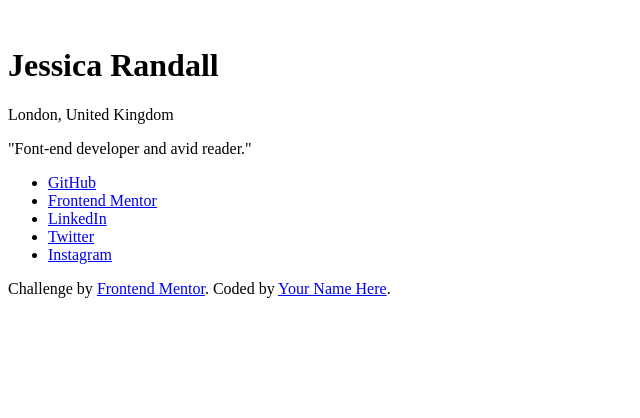
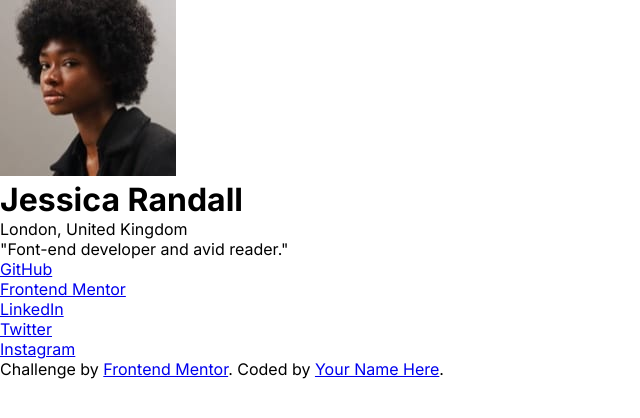
Before and after one commit to emersonescodes/social-links-profile-main, a plain HTML site: page index.html in a window 1280 px wide. Shown: the whole page, without its empty margins (0-640 px from the left). Drawn offline with Linux system fonts and the light colour scheme.

Commit message:
css variables

```diff
--- a/css/global.css
+++ b/css/global.css
@@ -0,0 +1,16 @@
+:root {
+    --primary-green: rgb(197, 248, 42);
+    --white: #ffffff;
+    --grey: #333333;
+    --dark-grey: #1f1f1f;
+    --black: #141414;
+
+    --font:Inter, sans-serif;
+    --text: 14px/125% var(--font);
+}
+
+* {
+    margin: 0;
+    padding: 0;
+    font-family: var(--font);
+}
--- a/css/import.css
+++ b/css/import.css
@@ -0,0 +1,4 @@
+@import url('https://fonts.googleapis.com/css2?family=Inter:ital,opsz,wght@0,14..32,100..900;1,14..32,100..900&display=swap');
+
+@import url(global.css);
+@import url(layout.css);
--- a/index.html
+++ b/index.html
@@ -5,14 +5,15 @@
   <meta name="viewport" content="width=device-width, initial-scale=1.0">
 
   <link rel="icon" type="image/png" sizes="32x32" href="./assets/images/favicon-32x32.png">
+  <link rel="stylesheet" href="css/import.css">
 
   <title>Frontend Mentor | Social links profile</title>
 </head>
 <body>
   <main id="social-tree">
     <header id="social-tree__profile">
-      <img class="social-tree__avatar" src="" alt="">
-      <div class="">
+      <img class="social-tree__avatar" src="assets/images/avatar-jessica.jpeg" alt="profile picture">
+      <div class="social-tree__data">
         <h1 class="social-tree__name">Jessica Randall</h1>
         <p class="social-tree__location">London, United Kingdom</p>
       </div>
```
